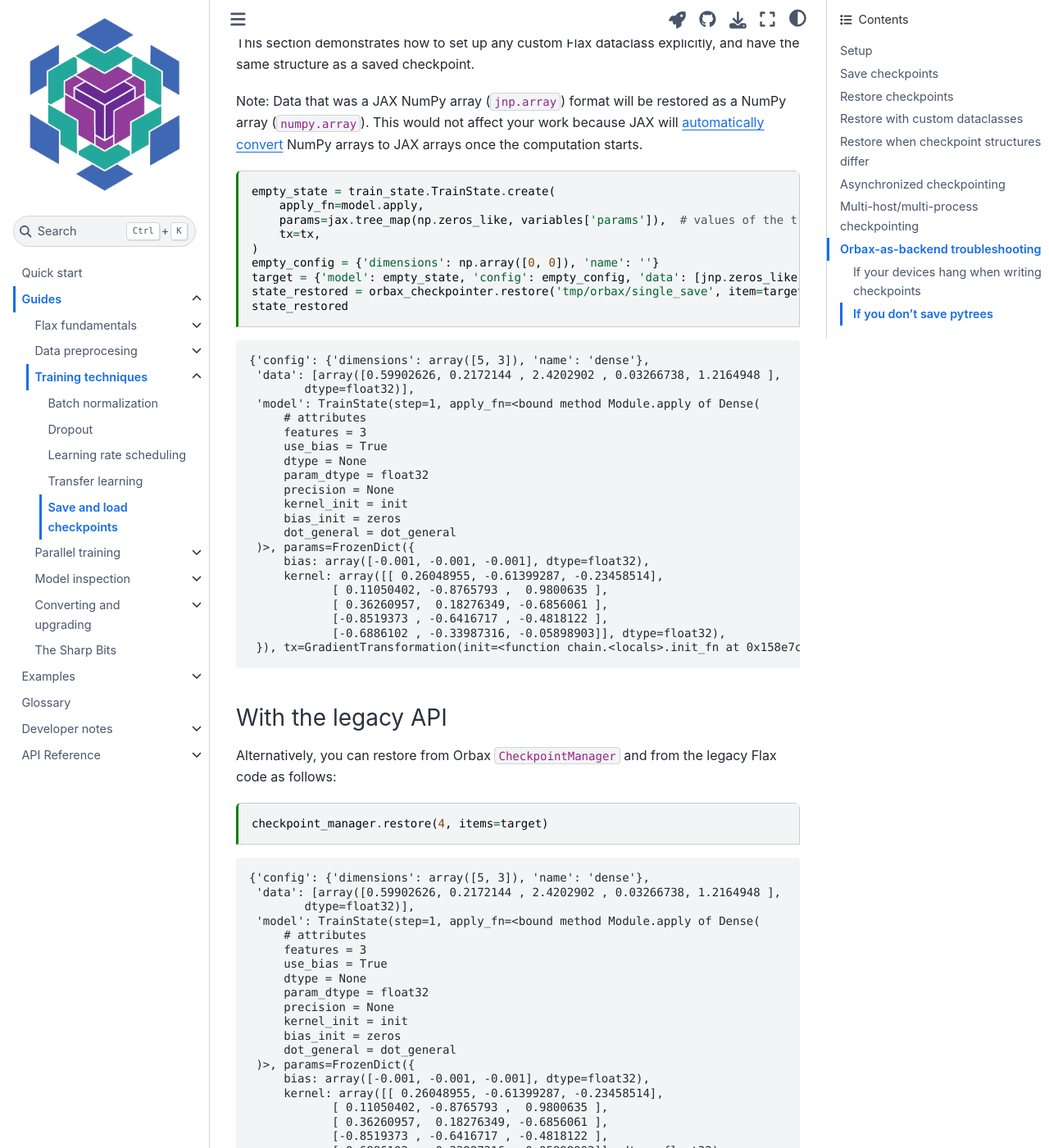
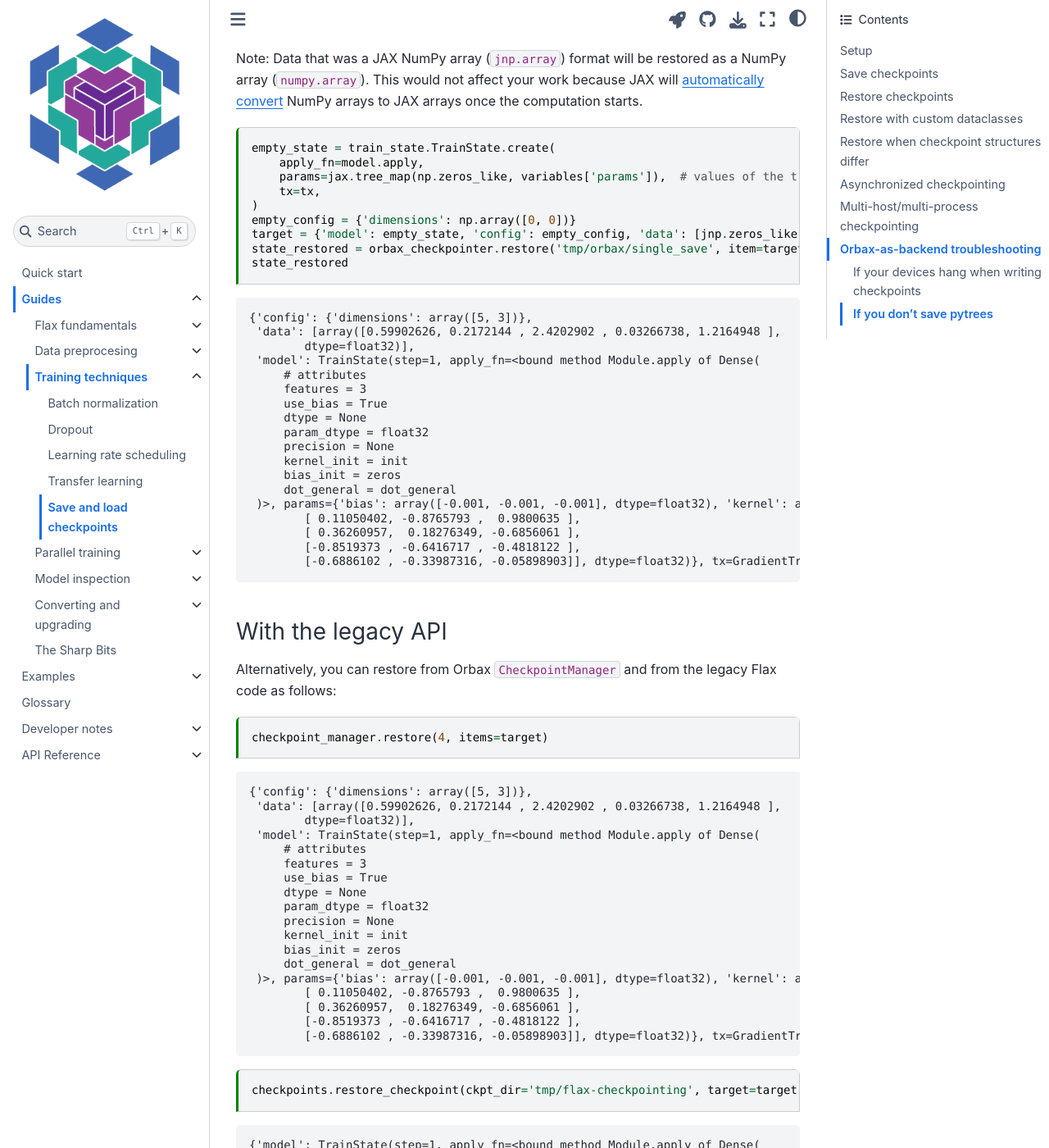
Before and after one commit to google/flax, a Sphinx documentation site: the page built from docs/guides/use_checkpointing.ipynb, in a window 1280 px wide and 1400 px high, scrolled down 6243 px. Shown: the whole window at 82% size. Built offline with Sphinx 7.4.7 and the Sphinx Book theme 1.1.4, drawn with Linux system fonts in a browser that asks for light colours; pages that are not in the unit, such as notebooks, are missing from menus; some of the changed text lies outside the part shown.

Commit message:
Remove string from checkpointing example and unbreak doctest in head

```diff
--- a/docs/guides/use_checkpointing.md
+++ b/docs/guides/use_checkpointing.md
@@ -111,8 +111,8 @@
 # Perform a simple gradient update similar to the one during a normal training workflow.
 state = state.apply_gradients(grads=jax.tree_map(jnp.ones_like, state.params))
 
-# Some arbitrary nested pytree with a dictionary, a string, and a NumPy array.
-config = {'dimensions': np.array([5, 3]), 'name': 'dense'}
+# Some arbitrary nested pytree with a dictionary and a NumPy array.
+config = {'dimensions': np.array([5, 3])}
 
 # Bundle everything together.
 ckpt = {'model': state, 'config': config, 'data': [x1]}
@@ -224,7 +224,7 @@
     params=jax.tree_map(np.zeros_like, variables['params']),  # values of the tree leaf doesn't matter
     tx=tx,
 )
-empty_config = {'dimensions': np.array([0, 0]), 'name': ''}
+empty_config = {'dimensions': np.array([0, 0])}
 target = {'model': empty_state, 'config': empty_config, 'data': [jnp.zeros_like(x1)]}
 state_restored = orbax_checkpointer.restore('tmp/orbax/single_save', item=target)
 state_restored
```
Also changed, not shown: docs/guides/use_checkpointing.ipynb.
